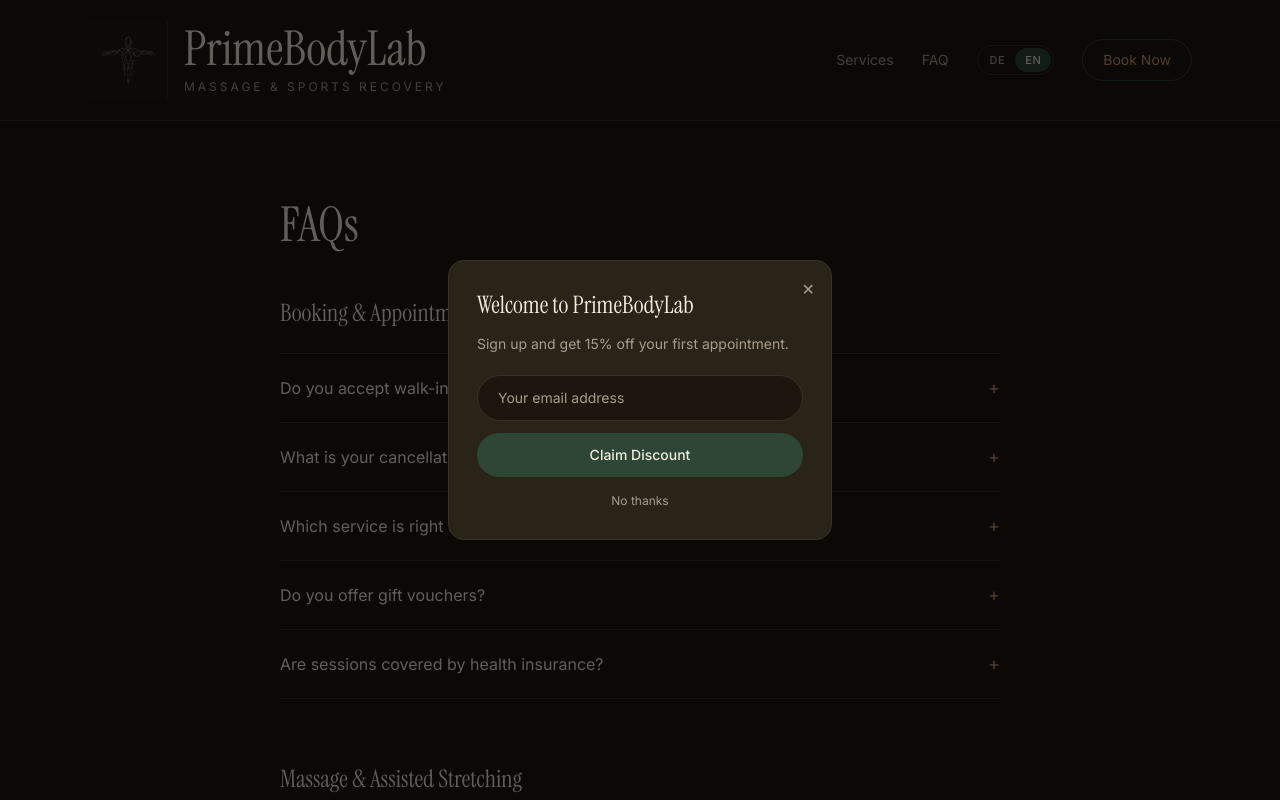
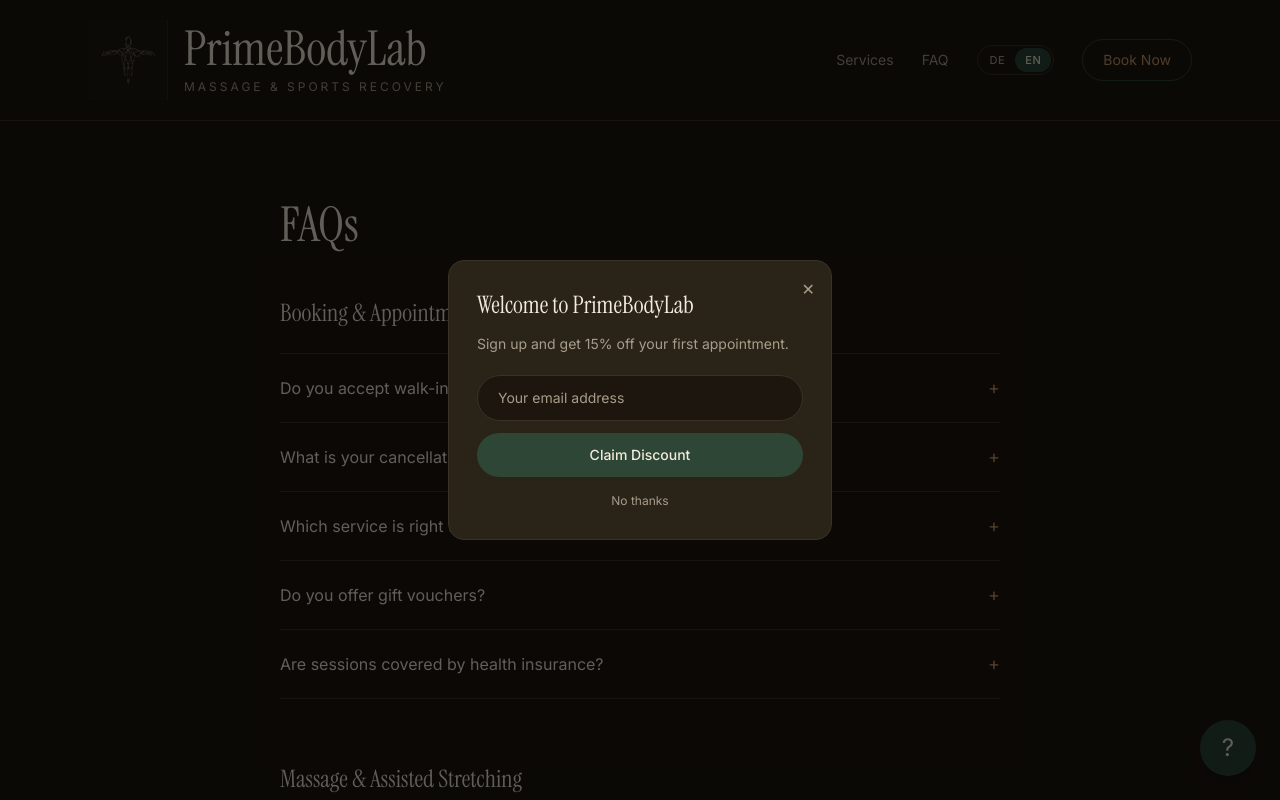
Before and after one commit to edd314/primebodylab-Website, a Next.js app: page /en/faq in a window 1280 px wide. Shown: the top 800 px of the page. Built offline with nearby package versions, Linux system fonts and the light colour scheme.

Commit message:
feat: mount service finder widget site-wide

```diff
--- a/src/app/[locale]/layout.tsx
+++ b/src/app/[locale]/layout.tsx
@@ -8,6 +8,7 @@
 import {Footer} from '@/components/layout/Footer';
 import {MobileContactBar} from '@/components/layout/MobileContactBar';
 import {WelcomePopup} from '@/components/WelcomePopup';
+import {ServiceFinderWidget} from '@/components/ServiceFinderWidget';
 import {JsonLd} from '@/components/seo/JsonLd';
 import {site} from '@/content/site';
 import {SITE_URL} from '@/lib/metadata';
@@ -61,6 +62,7 @@
           <Footer locale={locale} />
           <MobileContactBar locale={locale} />
           <WelcomePopup locale={locale} />
+          <ServiceFinderWidget locale={locale} />
         </NextIntlClientProvider>
       </body>
     </html>
```
